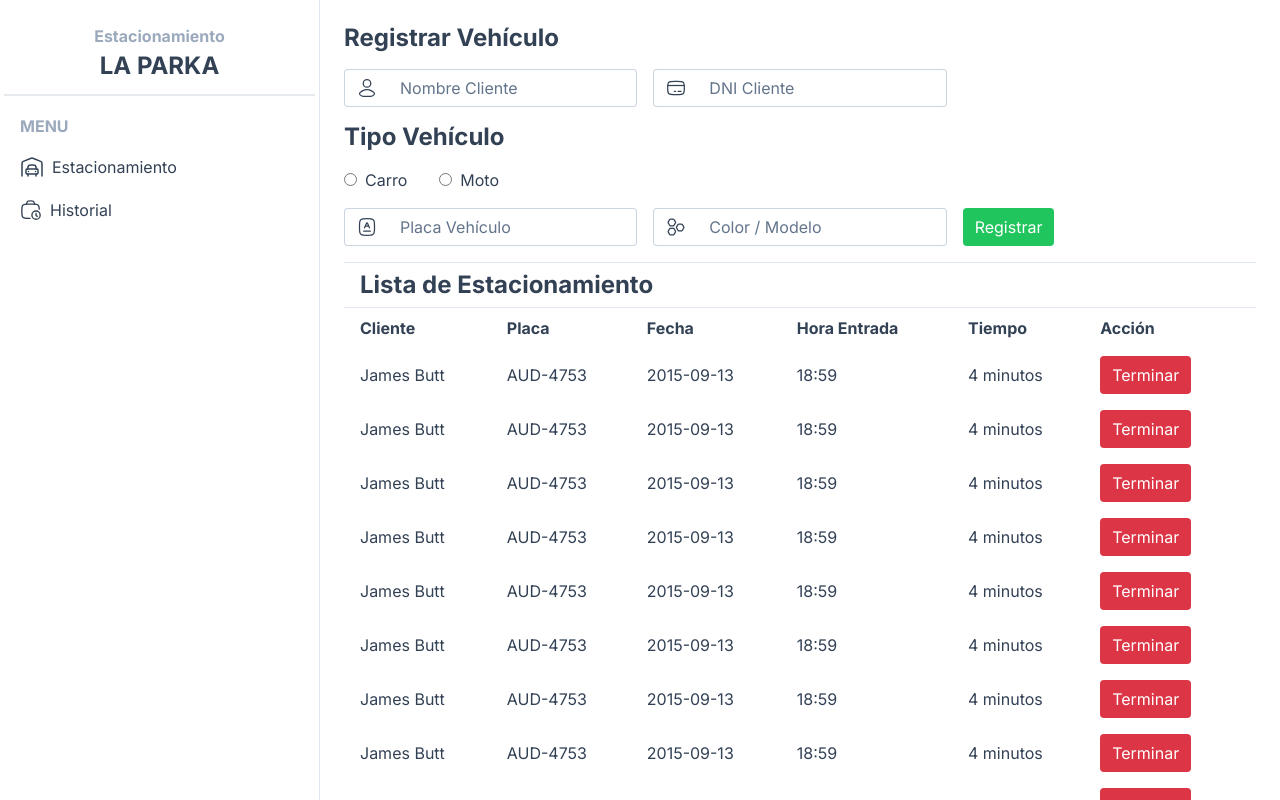
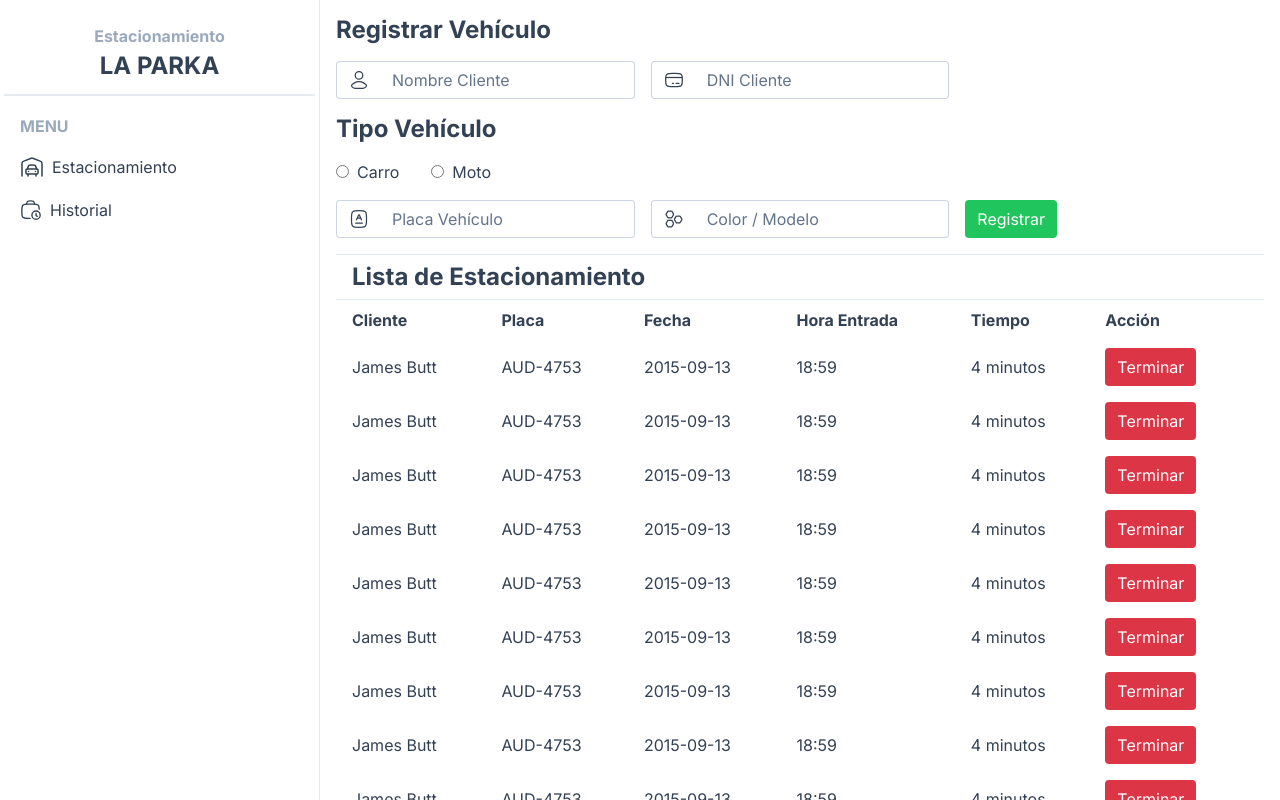
Before and after one commit to RefinedCandle49/playaEstacionamientoFront, an Angular app: page / in a window 1280 px wide. Built offline with nearby package versions, Linux system fonts and the light colour scheme.

Commit message:
style: Arreglar padding para main

```diff
--- a/src/app/components/parking/parking.component.html
+++ b/src/app/components/parking/parking.component.html
@@ -1,4 +1,4 @@
-<main class="px-4 pt-4">
+<main class="px-3 py-3">
   <app-form></app-form>
   <app-parking-table></app-parking-table>
 </main>
```
